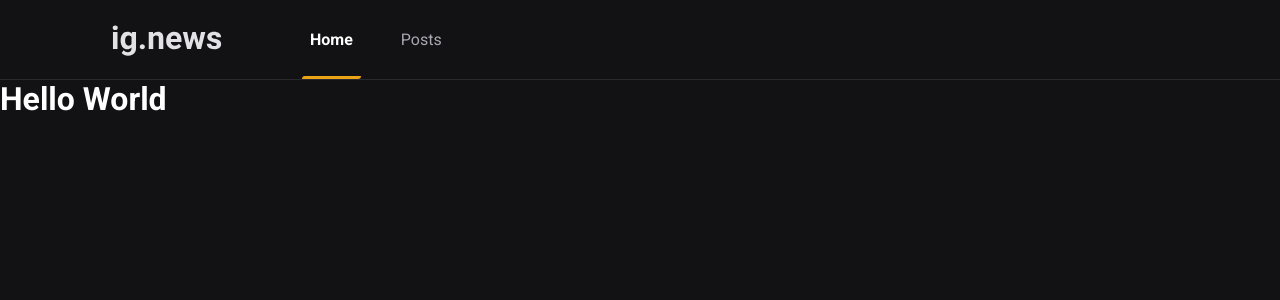
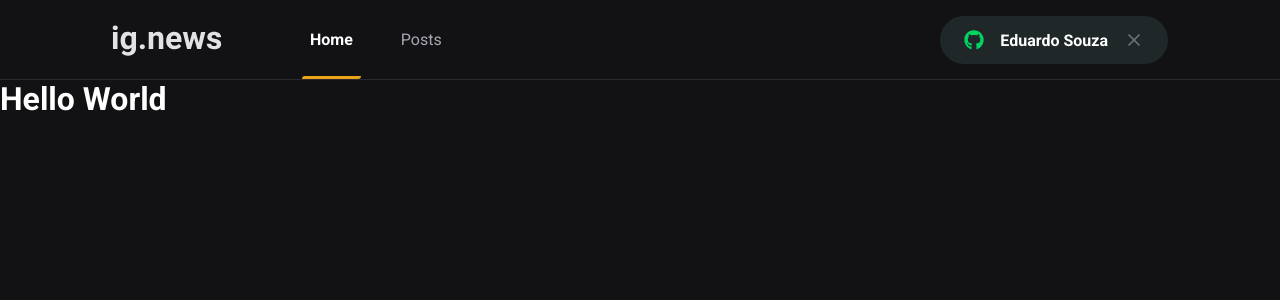
Before and after one commit to Eduardo-SO/ignews, a Next.js app: page / in a window 1280 px wide. Shown: the top 300 px of the page. Built offline with nearby package versions, Linux system fonts and the light colour scheme.

Commit message:
Add SignInButton component

```diff
--- a/package.json
+++ b/package.json
@@ -11,6 +11,7 @@
     "next": "10.0.9",
     "react": "17.0.2",
     "react-dom": "17.0.2",
+    "react-icons": "^4.2.0",
     "sass": "^1.32.8"
   },
   "devDependencies": {
--- a/src/components/Header/index.tsx
+++ b/src/components/Header/index.tsx
@@ -1,4 +1,5 @@
 import React from 'react';
+import { SignInButton } from '../SignInButton';
 
 import styles from './styles.module.scss'
 
@@ -8,10 +9,13 @@ export const Header: React.FC = () => {
     <header className={styles.headerContainer}>
       <div className={styles.headerContent}>
         <img src="/images/logo.svg" alt="ig.news" />
+
         <nav>
           <a className={styles.active}>Home</a>
           <a>Posts</a>
         </nav>
+
+        <SignInButton />
       </div>
     </header>
   )
--- a/src/components/Header/styles.module.scss
+++ b/src/components/Header/styles.module.scss
@@ -1,6 +1,6 @@
 .headerContainer {
   height: 5rem;
-  border-bottom: 1px solid var(--gray-800) ;
+  border-bottom: 1px solid var(--gray-800);
 }
 
 .headerContent {
@@ -56,4 +56,8 @@
       }
     }
   }
+
+  button {
+    margin-left: auto;
+  }
 }
--- /dev/null
+++ b/src/components/SignInButton/index.tsx
@@ -0,0 +1,29 @@
+import React from 'react';
+import { FaGithub } from 'react-icons/fa'
+import { FiX } from 'react-icons/fi'
+
+import styles from './styles.module.scss'
+
+
+export const SignInButton: React.FC = () => {
+  const isUserLoggedIn = true
+
+  return isUserLoggedIn ? (
+    <button
+      type="button"
+      className={styles.signInButton}
+    >
+      <FaGithub color="#03d361" />
+      Eduardo Souza
+      <FiX color="#737380" className={styles.closeIcon} />
+    </button>
+  ) : (
+    <button
+      type="button"
+      className={styles.signInButton}
+    >
+      <FaGithub color="#eba417" />
+      Sign in with Github
+    </button>
+  )
+}
--- /dev/null
+++ b/src/components/SignInButton/styles.module.scss
@@ -0,0 +1,35 @@
+.signInButton {
+  display: flex;
+  align-items: center;
+  justify-content: center;
+
+  height: 3rem;
+
+  border-radius: 3rem;
+  border: 0;
+  padding: 0 1.5rem;
+
+  background: var(--gray-850);
+  color: var(--white);
+
+  font-weight: bold;
+
+  transition: filter 0.2s ease;
+
+  svg {
+    height: 20px;
+    width: 20px;
+
+    &:first-child {
+      margin-right: 1rem;
+    }
+
+    &.closeIcon {
+      margin-left: 1rem;
+    }
+  }
+
+  &:hover {
+    filter: brightness(0.8);
+  }
+}
--- a/src/styles/global.scss
+++ b/src/styles/global.scss
@@ -10,6 +10,7 @@
   --gray-100: #e1e1e6;
   --gray-300: #a8a8b3;
   --gray-800: #29292e;
+  --gray-850: #1f2729;
   --gray-900: #121214;
 
   --cyan-500: #61dafb;
```
Also changed, not shown: 1 other file (tests, documents, lock files or other folders).
